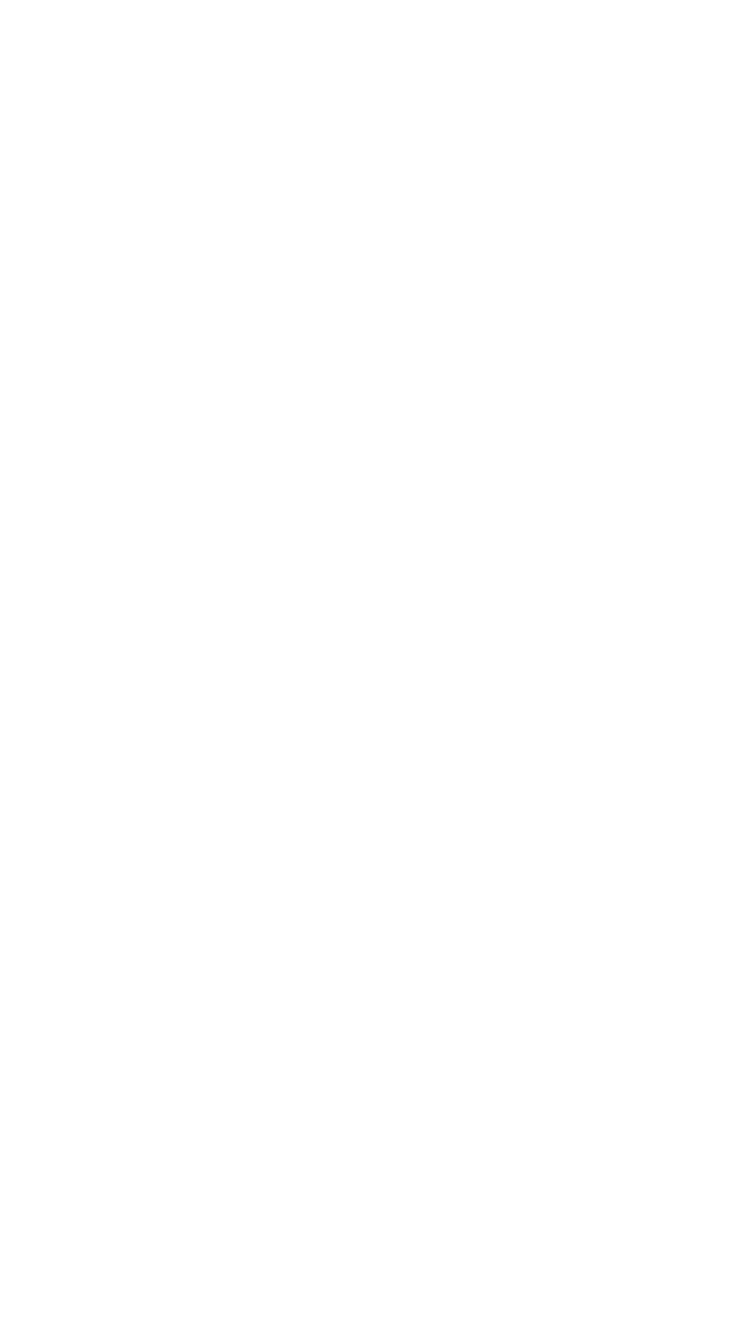
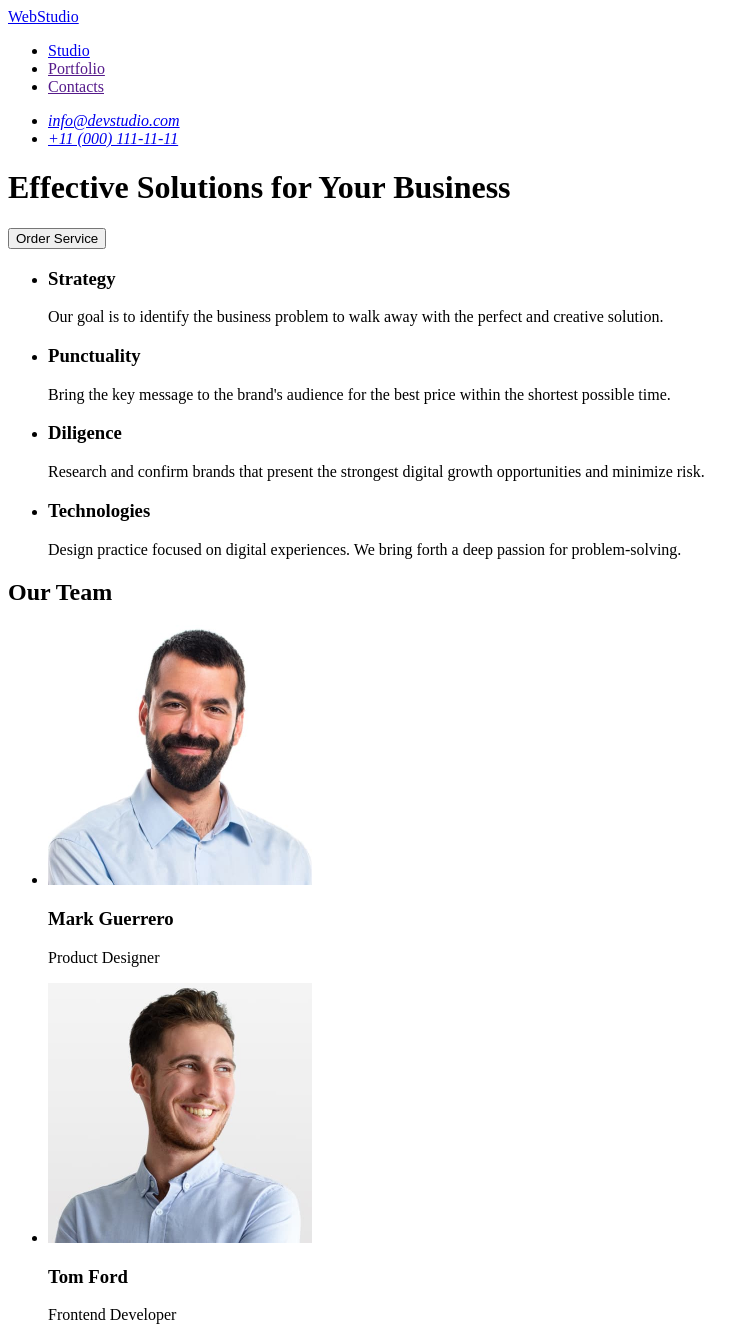
Before and after one commit to Olena2583/goit-markup-hw-01, a plain HTML site: page index.html in a window 1280 px wide. Shown: the top 1327 px of the page, without its empty margins (0-754 px from the left). Before the commit the page ends 800 px from the top, so only its background shows below. Drawn offline with Linux system fonts and the light colour scheme.

Commit message:
update files

```diff
--- a/index.html
+++ b/index.html
@@ -3,7 +3,117 @@
   <head>
     <meta charset="UTF-8" />
     <meta name="viewport" content="width=device-width, initial-scale=1.0" />
-    <title>Document</title>
+    <title>WebStudio</title>
   </head>
-  <body></body>
+  <body>
+    <header>
+      <nav>
+        <a href="./index.html">WebStudio</a>
+        <ul>
+          <li><a href="./index.html">Studio</a></li>
+          <li><a href="">Portfolio</a></li>
+          <li><a href="">Contacts</a></li>
+        </ul>
+      </nav>
+      <address>
+        <ul>
+          <li><a href="mailto:info@devstudio.com">info@devstudio.com</a></li>
+          <li><a href="tel:+110001111111">+11 (000) 111-11-11</a></li>
+        </ul>
+      </address>
+    </header>
+
+    <main>
+      <!-- hero image -->
+      <h1>Effective Solutions for Your Business</h1>
+      <button type="button">Order Service</button>
+
+      <section>
+        <ul>
+          <li>
+            <h3>Strategy</h3>
+            <p>
+              Our goal is to identify the business problem to walk away with the
+              perfect and creative solution.
+            </p>
+          </li>
+          <li>
+            <h3>Punctuality</h3>
+            <p>
+              Bring the key message to the brand's audience for the best price
+              within the shortest possible time.
+            </p>
+          </li>
+          <li>
+            <h3>Diligence</h3>
+            <p>
+              Research and confirm brands that present the strongest digital
+              growth opportunities and minimize risk.
+            </p>
+          </li>
+          <li>
+            <h3>Technologies</h3>
+            <p>
+              Design practice focused on digital experiences. We bring forth a
+              deep passion for problem-solving.
+            </p>
+          </li>
+        </ul>
+      </section>
+
+      <section>
+        <h2>Our Team</h2>
+        <ul>
+          <li>
+            <img
+              src="./images/our-team/mark-guerrero.jpg"
+              alt="photo mark guerrero"
+              width="264"
+              height="260"
+            />
+            <h3>Mark Guerrero</h3>
+            <p>Product Designer</p>
+          </li>
+          <li>
+            <img
+              src="./images/our-team/tom-ford.jpg"
+              alt="photo tom ford"
+              width="264"
+              height="260"
+            />
+            <h3>Tom Ford</h3>
+            <p>Frontend Developer</p>
+          </li>
+          <li>
+            <img
+              src="./images/our-team/camila-garcia.jpg"
+              alt="photo camila garcia "
+              width="264"
+              height="260"
+            />
+            <h3>Camila Garcia</h3>
+            <p>Marketing</p>
+          </li>
+          <li>
+            <img
+              src="./images/our-team/daniel-wilson.jpg"
+              alt="photo daniel wilson"
+              width="264"
+              height="260"
+            />
+            <h3>Daniel Wilson</h3>
+            <p>UI Designer</p>
+          </li>
+        </ul>
+      </section>
+    </main>
+
+    <footer>
+      <a href="./index.html">WebStudio</a>
+      <p>
+        Increase the flow of customers and sales for your business with digital
+        marketing & growth solutions.
+      </p>
+    </footer>
+  </body>
 </html>
```
